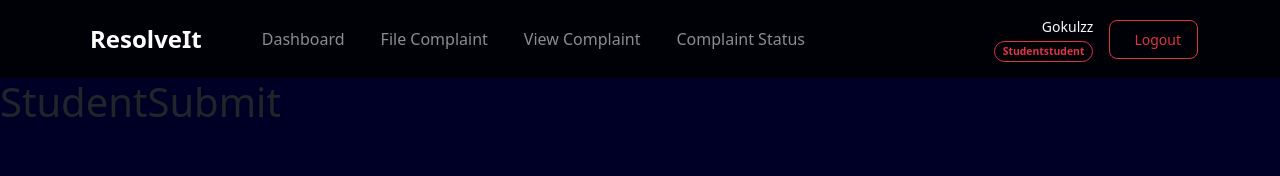
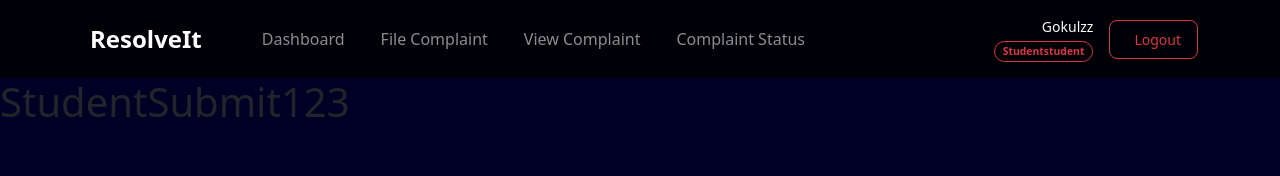
Before and after one commit to GOKULLSS/ResolveIt, a React (Vite) app in the folder frontend/: page /submit-complaint in a window 1280 px wide. Shown: the top 176 px of the page. Built offline with nearby package versions, Linux system fonts and the light colour scheme; the HTML template or start-up script is replaced by a standard one.

Commit message:
123 edited

```diff
--- a/frontend/src/pages/StudentSubmit.jsx
+++ b/frontend/src/pages/StudentSubmit.jsx
@@ -2,7 +2,7 @@ import React from 'react'
 
 const StudentSubmit = () => {
   return (
-    <div><h1>StudentSubmit</h1></div>
+    <div><h1>StudentSubmit123</h1></div>
   )
 }
 
```
